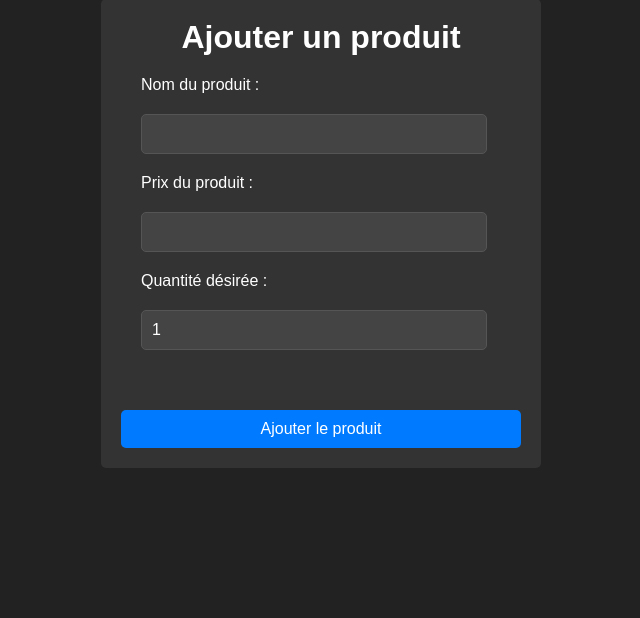
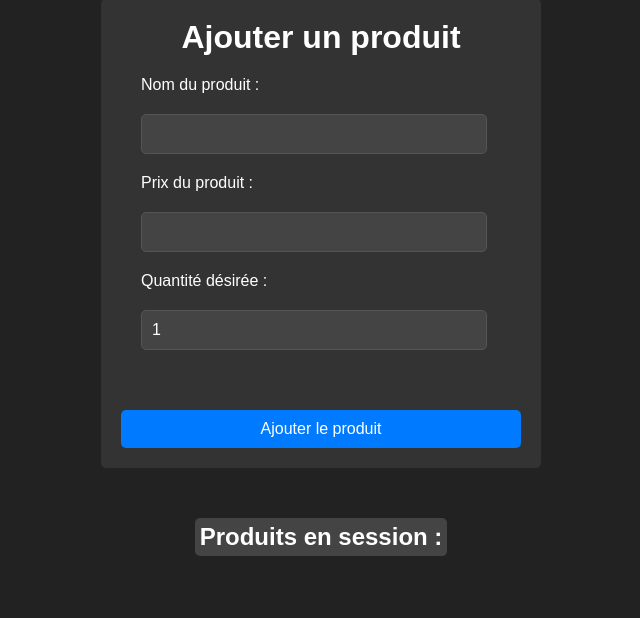
Before and after one commit to Roghan95/AppliPHP, a PHP site: page / in a window 1280 px wide. Shown: the part 139-757 px from the top of the page, without its empty margins (319-959 px from the left). Run offline with PHP 8.4, Linux system fonts and the light colour scheme; data that the repository does not hold is empty.

Commit message:
Ajout fonction pour afficher les produits en session

```diff
--- a/index.php
+++ b/index.php
@@ -1,3 +1,5 @@
+<?php session_start() ?>
+
 <!DOCTYPE html>
 <html lang="en">
 
@@ -51,6 +53,18 @@
                 <input class="button" type="submit" name="submit" value="Ajouter le produit">
             </p>
         </form>
+        <aside>
+            <div class="products">
+                <?php
+                if (isset($_SESSION['products']) && !empty($_SESSION['products'])) {
+                    $total = 0;
+                    foreach ($_SESSION['products'] as $index => $product)
+                        $total += $product['qtt'];
+                }
+                echo "<h2>Produits en session : $total" . "</h2>";
+                ?>
+            </div>
+        </aside>
     </main>
 </body>
 
--- a/style/style.css
+++ b/style/style.css
@@ -106,6 +106,15 @@ input[type="submit"]:hover {
     background-color: #0056b3;
 }
 
+.products {
+    width: fit-content;
+    padding: 5px;
+    border-radius: 5px;
+    background-color: #444;
+    text-align: center;
+    margin: 20px auto;
+}
+
 /* Tableau */
 
 .product-table {
```
Also changed, not shown: recap.php (+14 -0 lines).
